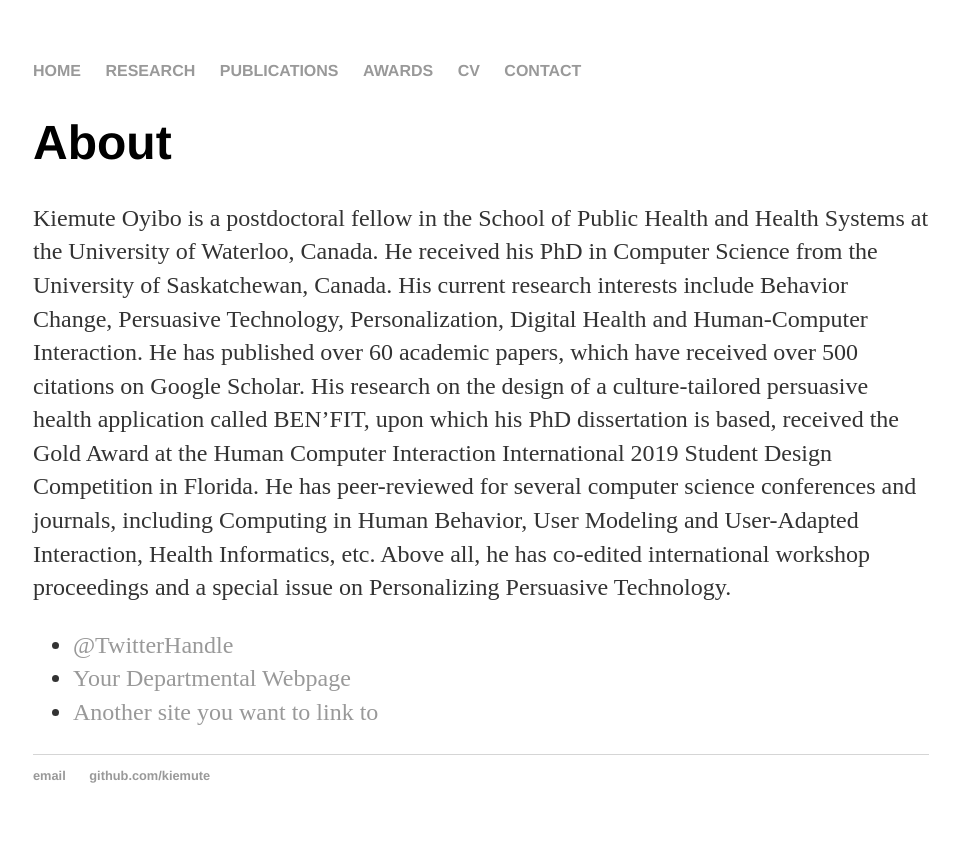
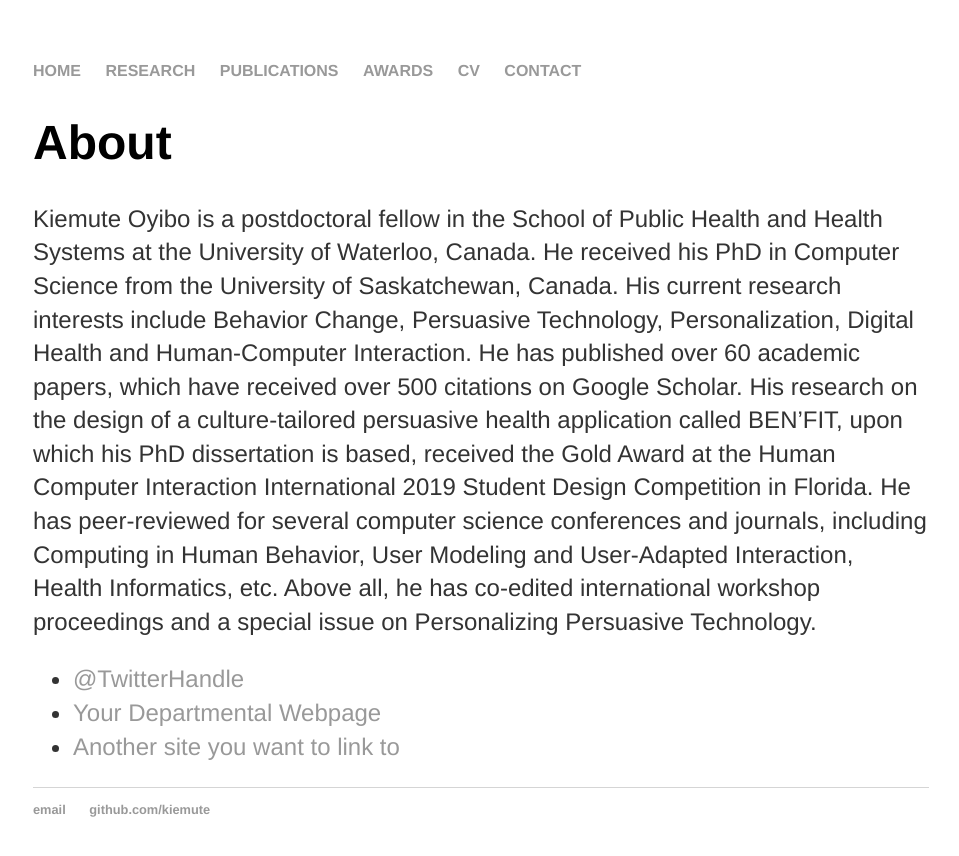
Before and after one commit to kiemute/kiemute.github.io, a Jekyll site: the page built from about/index.html, in a window 1280 px wide. Shown: the top 856 px of the page, without its empty margins (159-1118 px from the left). Built offline with Jekyll 4.4.1, drawn with Linux system fonts in a browser that asks for light colours.

Commit message:
Update main.css

```diff
--- a/css/main.css
+++ b/css/main.css
@@ -3,7 +3,7 @@
 a { text-decoration: none; color: #999; }
 a:hover { text-decoration: underline; }
 
-p, ul { font-size: 1.5em; line-height: 1.4em; color: #333; }
+p, ul { font-size: 1.5em; line-height: 1.4em; color: #333; font-family: 'Helvetica', 'Arial', 'Sans-Serif'; }
 
 h1, h2, h3, h4 { font-family: 'Helvetica', 'Arial', 'Sans-Serif'; }
 h1 { font-size: 3em;  }
```
